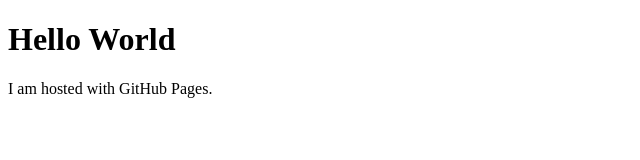
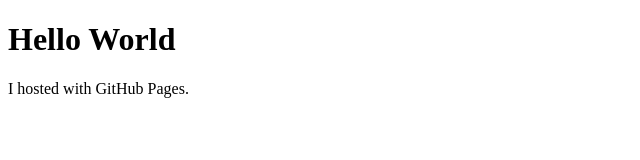
Before and after one commit to matt28159/matt28159.github.io, a plain HTML site: page index.html in a window 1280 px wide. Shown: the full height of the page, 0-640 px from the left. Drawn offline with Linux system fonts and the light colour scheme.

Commit message:
Update index.html

```diff
--- a/index.html
+++ b/index.html
@@ -2,6 +2,6 @@
 <html>
   <body>
     <h1>Hello World</h1>
-    <p>I am hosted with GitHub Pages.</p>
+    <p>I hosted with GitHub Pages.</p>
   </body>
 </html>
```
